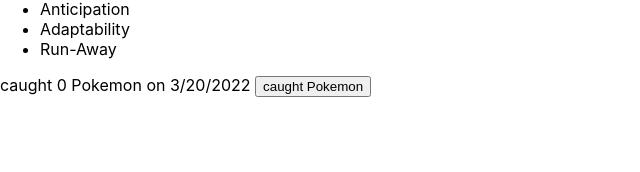
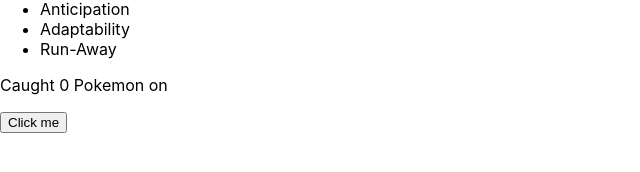
Before and after one commit to LovesPictures/pockedex_App_test, a React (Create React App) app: page / in a window 1280 px wide. Shown: the part 378-550 px from the top of the page, without its empty margins (0-640 px from the left). Built offline with nearby package versions, Linux system fonts and the light colour scheme.

Commit message:
Week 2 Update

```diff
--- a/src/CaughtPokemon.js
+++ b/src/CaughtPokemon.js
@@ -1,35 +1,28 @@
 import React, { useState } from "react";
 
-const CaughtPokemon = () => {
+const CaughtPokemon = (props) => {
   const [caught, setCaught] = useState([]);
 
   function catchPokemon() {
-    setCaught((c1) => {
-      return c1 + 1;
-    });
+    setCaught(caught.concat(["PO", "E", "Mo", "N", "!"]));
   }
-  const date = new Date().toLocaleDateString();
+
+  console.log(props);
   return (
     <>
       <p>
-        caught {caught.length} Pokemon on {date}{" "}
-        <button onClick={catchPokemon}>caught Pokemon</button>
+        Caught {caught.length} Pokemon on {props.date}
       </p>
-
+      <button onClick={catchPokemon}>Click me</button>
       <ul>
-        {" "}
-        {caught.map((item, index) => {
-          return (
-            <li>
-              key= {index} > {item}
-            </li>
-          );
+        {caught.map((el, index) => {
+          return <li key={index}>{el}</li>;
         })}
       </ul>
     </>
   );
 };
+export default CaughtPokemon;
 
-export default CaughtPokemon;
 //callback function is call ted with the value
 // the function and the array
```
